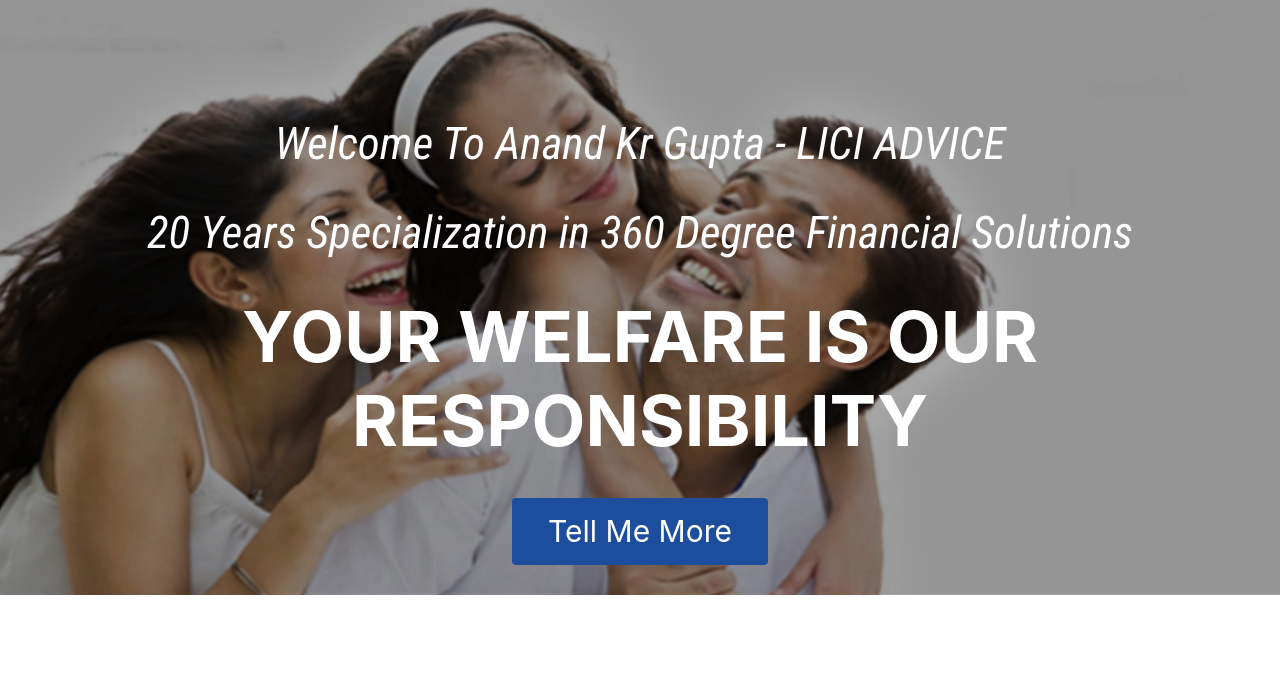
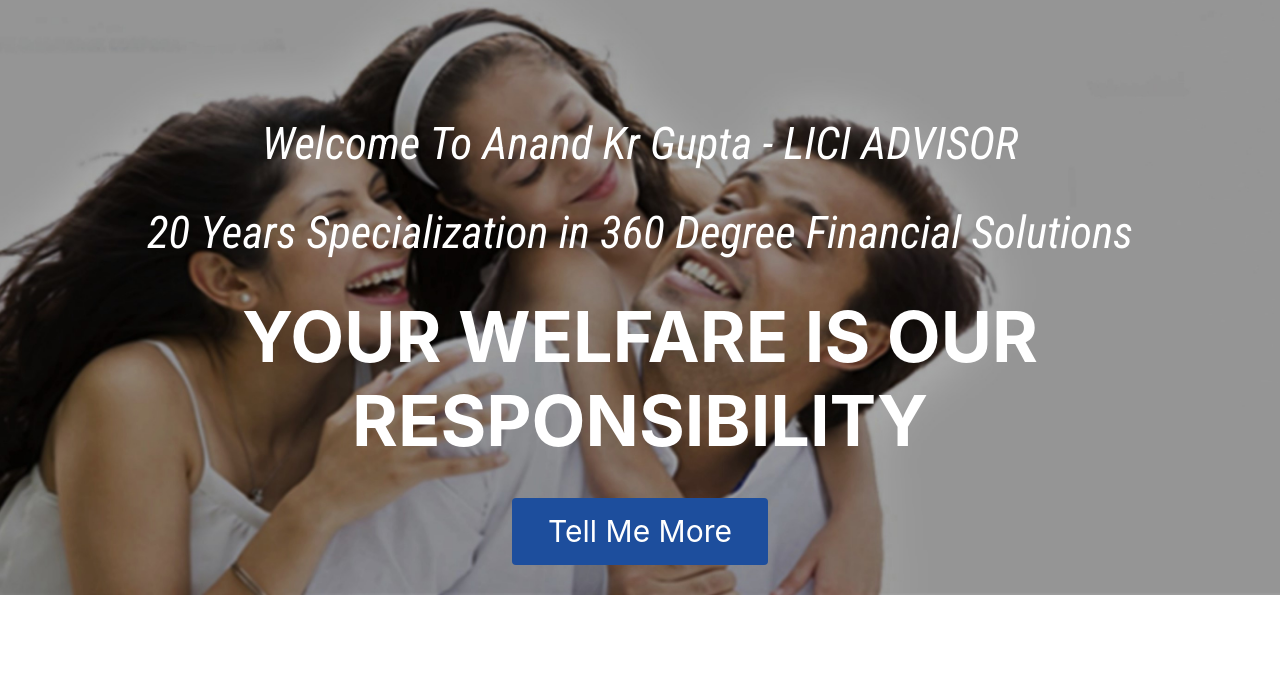
Before and after one commit to AnandGupta-LicAdvisor/Official-Website, a plain HTML site: page index.html in a window 1280 px wide. Shown: the part 92-784 px from the top of the page. Drawn offline with nearby package versions, Linux system fonts and the light colour scheme; a web font is replaced by a local one.

Commit message:
Update index.html

```diff
--- a/index.html
+++ b/index.html
@@ -58,7 +58,7 @@
 
   <section class="home-header d-flex justify-content-center align-items-center ">
     <div class="home-header-text d-flex justify-content-center align-items-center flex-column">
-      <h2 class="text-white">Welcome To Anand Kr Gupta - LICI ADVICE</h2>
+      <h2 class="text-white">Welcome To Anand Kr Gupta - LICI ADVISOR</h2>
       <h2 class="text-white">20 Years Specialization in 360 Degree Financial Solutions</h2>
       <h1 class="text-white"><strong>YOUR WELFARE IS OUR RESPONSIBILITY</strong></h1>
       <div class="btn text-white"><a href="about.html" class="btn-nav text-white">Tell Me More</a></div>
```
